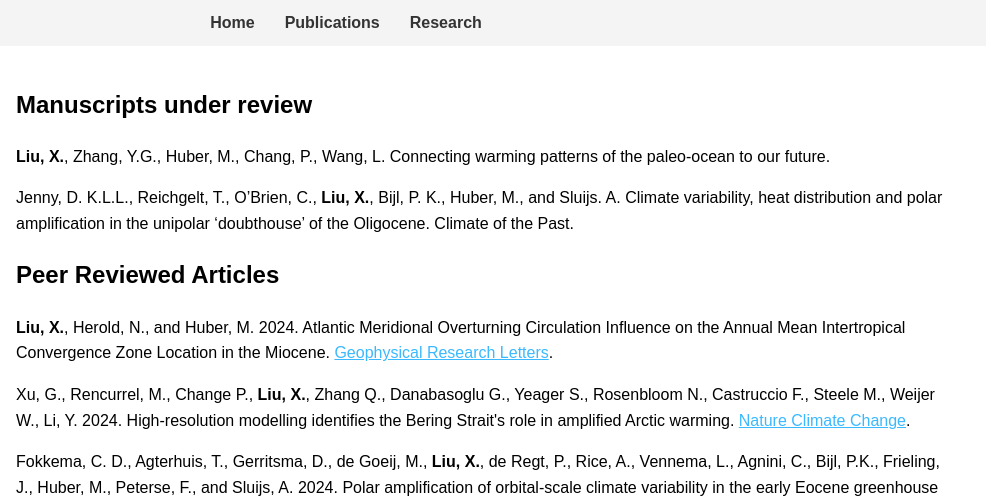
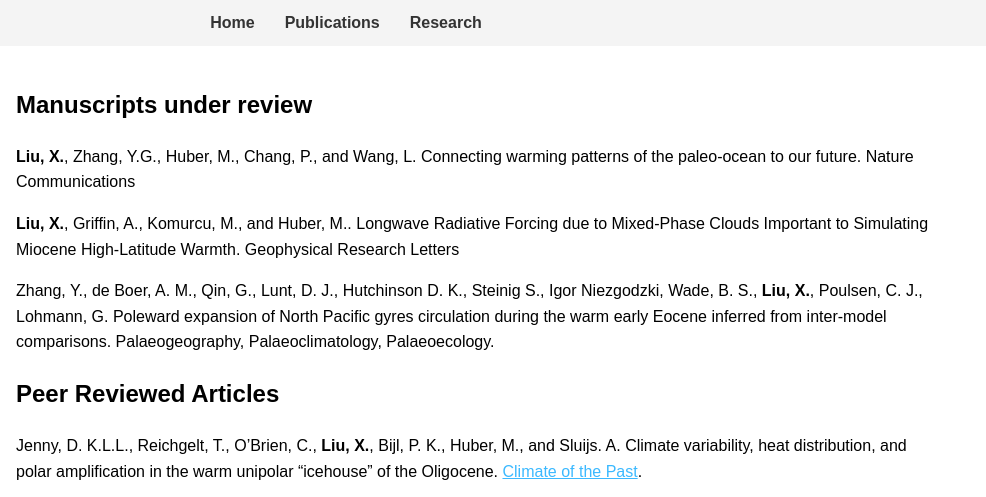
Before and after one commit to xiaoqingliu-o/xiaoqingliu-o.github.io, a plain HTML site: page publications.html in a window 1280 px wide. Shown: the top 497 px of the page, 294-1280 px from the left. Drawn offline with Linux system fonts and the light colour scheme.

Commit message:
Update publications.html

```diff
--- a/publications.html
+++ b/publications.html
@@ -28,10 +28,11 @@
         </aside>
         <main class="content">
             <h2>Manuscripts under review</h2>
-                <p><strong>Liu, X.</strong>, Zhang, Y.G., Huber, M., Chang, P., Wang, L. Connecting warming patterns of the paleo-ocean to our future.</p>
-                <p>Jenny, D. K.L.L., Reichgelt, T., O’Brien, C., <strong>Liu, X.</strong>, Bijl, P. K., Huber, M., and Sluijs. A. Climate variability, heat distribution and polar amplification in the unipolar ‘doubthouse’ of the Oligocene. Climate of the Past. <p>
-
+                <p><strong>Liu, X.</strong>, Zhang, Y.G., Huber, M., Chang, P., and Wang, L. Connecting warming patterns of the paleo-ocean to our future. Nature Communications</p>
+                <p><strong>Liu, X.</strong>, Griffin, A., Komurcu, M., and Huber, M.. Longwave Radiative Forcing due to Mixed-Phase Clouds Important to Simulating Miocene High-Latitude Warmth. Geophysical Research Letters</p>
+                <p>Zhang, Y., de Boer, A. M., Qin, G., Lunt, D. J., Hutchinson D. K., Steinig S., Igor Niezgodzki, Wade, B. S., <strong>Liu, X.</strong>, Poulsen, C. J., Lohmann, G. Poleward expansion of North Pacific gyres circulation during the warm early Eocene inferred from inter-model comparisons. Palaeogeography, Palaeoclimatology, Palaeoecology.</p>
             <h2>Peer Reviewed Articles</h2>
+                <p>Jenny, D. K.L.L., Reichgelt, T., O’Brien, C., <strong>Liu, X.</strong>, Bijl, P. K., Huber, M., and Sluijs. A. Climate variability, heat distribution, and polar amplification in the warm unipolar “icehouse” of the Oligocene. <a href="https://doi.org/10.5194/cp-20-1627-2024" style="color: #3BB9FF"> Climate of the Past</a>. <p>
                 <p><strong>Liu, X.</strong>, Herold, N., and Huber, M. 2024. Atlantic Meridional Overturning Circulation Influence on the Annual Mean Intertropical Convergence Zone Location in the Miocene. <a href="https://doi.org/10.1029/2024GL109159" style="color: #3BB9FF">Geophysical Research Letters</a>.</p>
                 <p>Xu, G., Rencurrel, M., Change P., <strong>Liu, X.</strong>, Zhang Q., Danabasoglu G., Yeager S., Rosenbloom N., Castruccio F., Steele M., Weijer W., Li, Y. 2024.  High-resolution modelling identifies the Bering Strait's role in amplified Arctic warming. <a href="https://doi.org/10.1038/s41558-024-02008-z" style="color: #3BB9FF"> Nature Climate Change</a>.</p>
                 <p>Fokkema, C. D., Agterhuis, T., Gerritsma, D., de Goeij, M., <strong>Liu, X.</strong>, de Regt, P., Rice, A., Vennema, L., Agnini, C., Bijl, P.K., Frieling, J., Huber, M., Peterse, F., and Sluijs, A. 2024. Polar amplification of orbital-scale climate variability in the early Eocene greenhouse world. <a href="https://doi.org/10.5194/cp-20-1303-2024" style="color: #3BB9FF"> Climate of the Past</a>.</p>
@@ -40,6 +41,7 @@
                 <p>Rae, J.W.B., Zhang, Y.G., <strong>Liu, X.</strong>, Foster, G.L., Stoll, H.M. and Whiteford R.D.M., 2021. Atmospheric CO2 over the last 66 million years from marine archives. <a href="https://doi.org/10.1146/annurev-earth-082420-063026" style="color: #3BB9FF">Annual Review of Earth and Planetary Sciences</a>.</p>
                 <p>Zhang, Y.G., Henderiks, J. and <strong>Liu, X.</strong>, 2020. Refining the alkenone-pCO2 method II: Towards resolving the physiological parameter ‘b’. <a href="https://doi.org/10.1016/j.gca.2020.05.002" style="color: #3BB9FF">Geochimica et Cosmochimica Acta</a>.</p>
                 <p>Zhang, Y.G., Pearson, A., Benthien, A., Dong, L., Huybers, P., <strong>Liu, X.</strong> and Pagani, M., 2019. Refining the alkenone-pCO2 method I: Lessons from the Quaternary glacial cycles. <a href="https://doi.org/10.1146/annurev-earth-082420-063026" style="color: #3BB9FF">Geochimica et Cosmochimica Acta</a>.</p>
+                <p>Zhang, Y.G. and <strong>Liu, X.</strong>, 2018. Export depth of the TEX86 signal. <a href="https://doi.org/10.1029/2018PA003337" style="color: #3BB9FF">Paleoceanography and Paleoclimatology</a>.</p>
 
         </main>
     </div>
```
